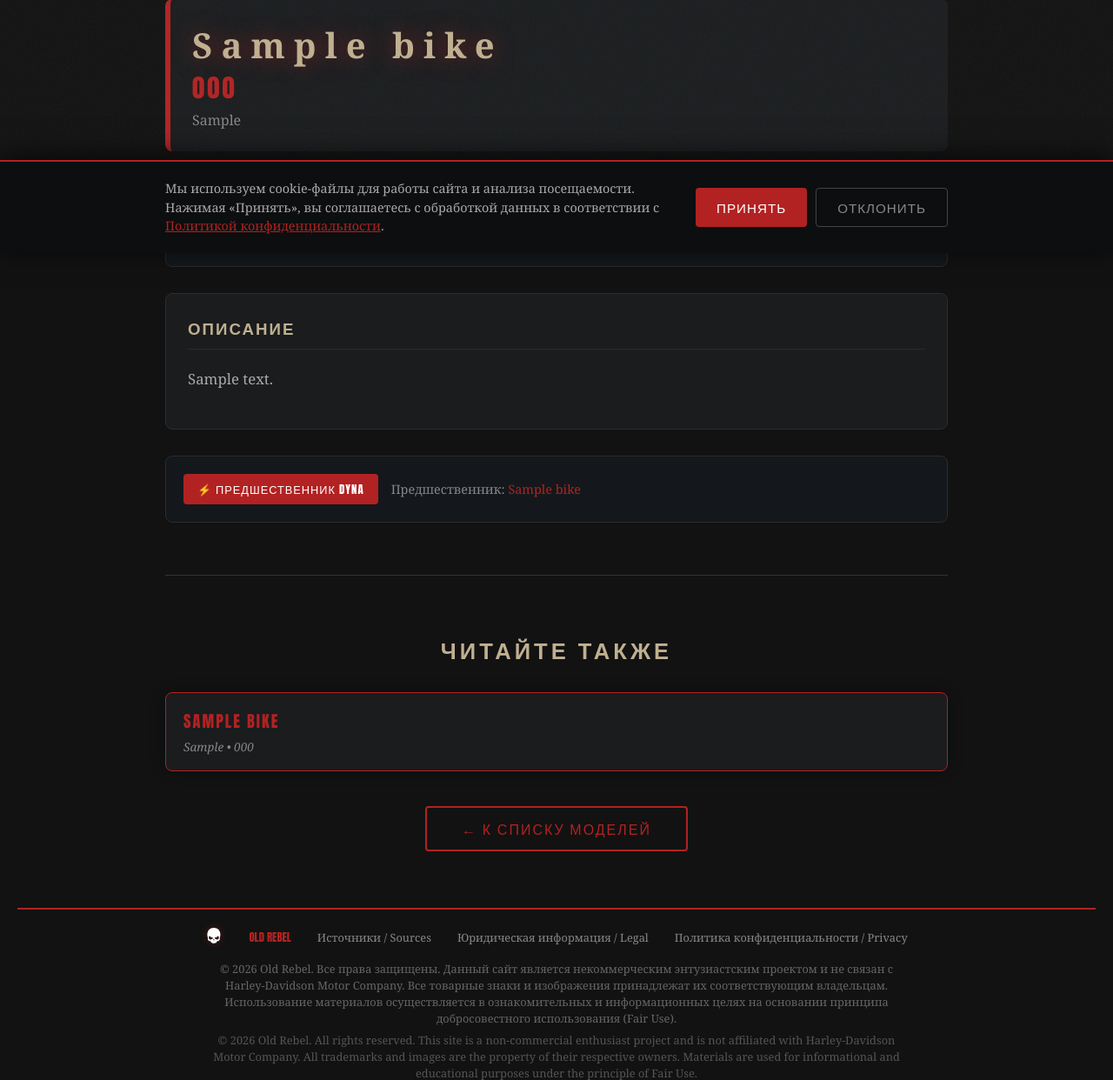
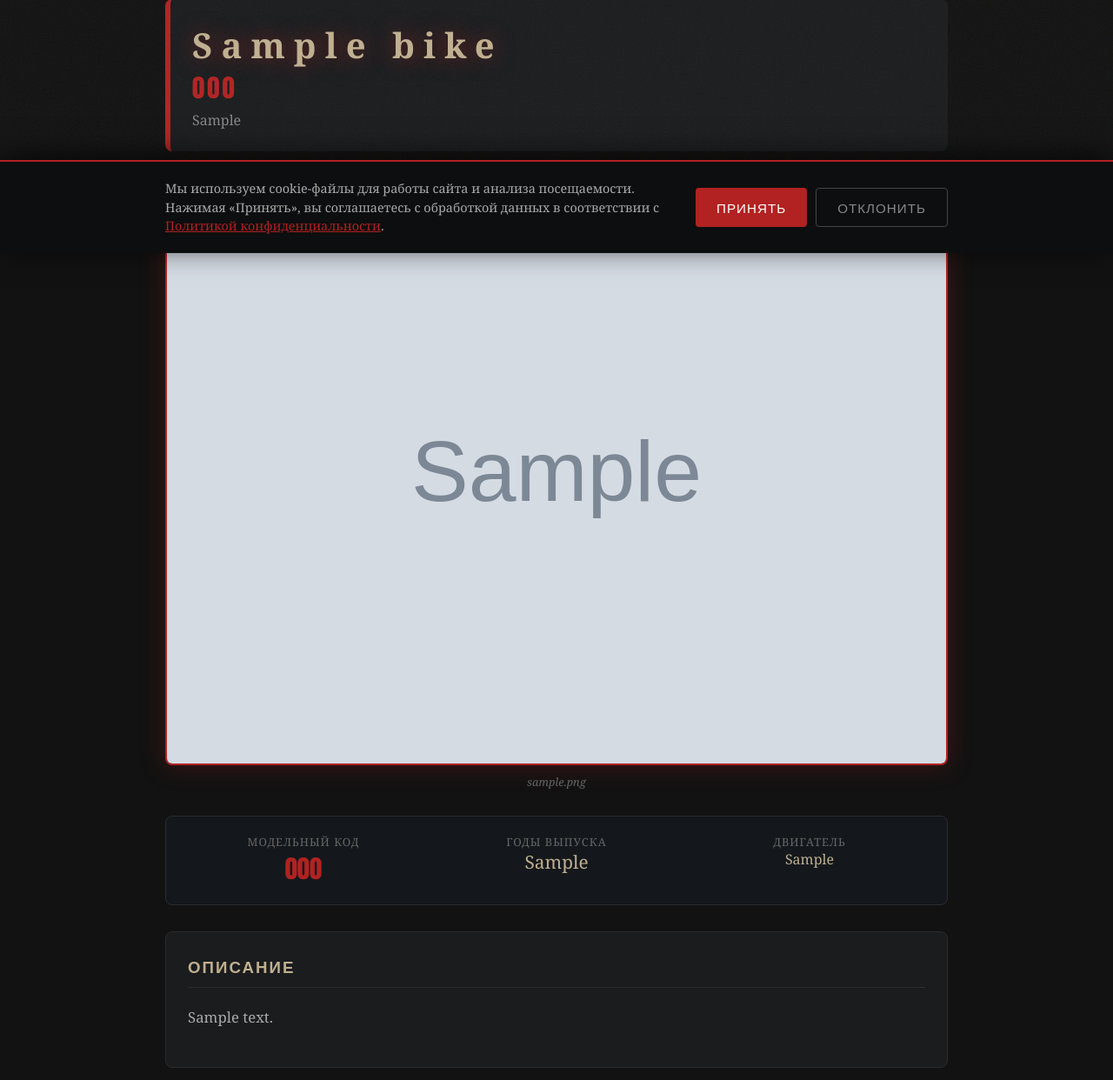
Before and after one commit to MADAO81/old-rebel, a Django app: a page that uses templates/bikes/detail.html in a window 1280 px wide. Shown: the part 509-1751 px from the top of the page at 87% size. Run offline with Django 5.2, Linux system fonts and the light colour scheme; tables that the repository leaves empty hold one stand-in row (values such as "Sample post"); grey boxes marked "Sample" are stand-in pictures.

Commit message:
Update detail.html

```diff
--- a/templates/bikes/detail.html
+++ b/templates/bikes/detail.html
@@ -28,6 +28,20 @@
             {{ bike.years }}
         </div>
     </section>
+
+    <!-- ФОТО МОДЕЛИ -->
+    {% if bike.image %}
+    <section style="margin-bottom: 30px;">
+        <div style="border: 2px solid #b22222; border-radius: 8px; overflow: hidden; box-shadow: 0 0 30px rgba(178, 34, 34, 0.3);">
+            <img src="{{ bike.image.url }}" alt="{{ bike.name }}" style="display: block; width: 100%; height: auto;">
+        </div>
+        {% if bike.photo_credit %}
+        <p style="color: #666; font-size: 0.8rem; font-style: italic; text-align: center; margin-top: 10px;">
+            {{ bike.photo_credit }}
+        </p>
+        {% endif %}
+    </section>
+    {% endif %}
 
     <!-- ОСНОВНАЯ ИНФОРМАЦИЯ (три колонки) -->
     <section style="
```
